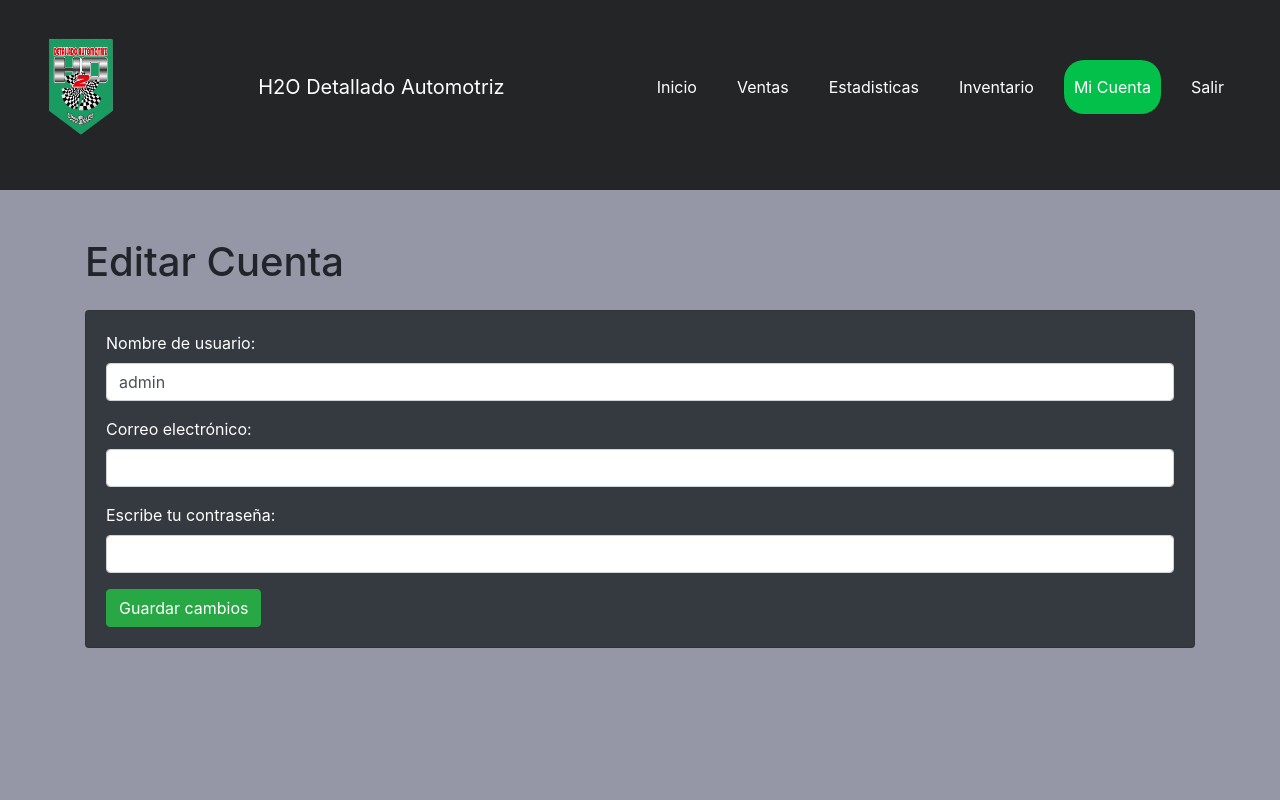
After one commit to AlbertRG/Easywash-Web, a Django app: page /editar-cuenta in a window 1280 px wide. The commit adds this page. Run offline with Django 3.2, Linux system fonts and the light colour scheme; a user stored in the database is signed in.

Commit message:
envio pdf y apartado mi cuenta

```diff
--- a/adminpages/templates/adminpages/inventario-edicion.html
+++ b/adminpages/templates/adminpages/inventario-edicion.html
@@ -14,7 +14,7 @@
         {% endfor %}
       {% endif %}
         <h2>Edición de Producto</h2>
-        <div class="card">
+        <div class="card bg-dark">
             <div class="card-body">
                 <form action="/org/editarInventario" method="POST">{% csrf_token %}
                   <input type="hidden" id="txtCodigo" name="txtCodigo" value="{{inventory.sku}}" class="form-control" placeholder="SKU">
--- a/adminpages/templates/adminpages/inventario.html
+++ b/adminpages/templates/adminpages/inventario.html
@@ -13,7 +13,7 @@
         {% endfor %}
         {% endif %}
         <h2>Gestión de Inventario</h2>
-        <div class="card">
+        <div class="card bg-dark">
             <div class="card-body">
                 <form action="registrarArticulo" method="POST">{% csrf_token %}
                     <div class="form-group">
--- /dev/null
+++ b/home/templates/home/change_data_account.html
@@ -0,0 +1,39 @@
+{% extends "base.html" %}
+{% block title %} - Editar Cuenta {% endblock %}
+{% block content %}
+<div class="container mt-5">
+    <h1 class="mb-4">Editar Cuenta</h1>
+    <div class="card bg-dark text-white"> <!-- Agrega la clase bg-dark para el fondo negro y text-white para el texto en blanco -->
+        {% if messages %}
+        {% for message in messages %}
+        <div class="alert alert-dismissible {% if message.tags == 'error' %} alert-warning {% else %} alert-success {% endif %}">
+            <button type="button" class="close" data-dismiss="alert">&times;</button>
+            <strong class="text-dark">{{ message }}</strong>
+        </div>
+        {% endfor %}
+      {% endif %}
+        <div class="card-body">
+            <form method="post">
+                {% csrf_token %}
+                <div class="form-group">
+                    <label for="username">Nombre de usuario:</label>
+                    <input type="text" class="form-control" id="username" name="username" value="{{ user.username }}">
+                </div>
+
+                <div class="form-group">
+                    <label for="email">Correo electrónico:</label>
+                    <input type="email" class="form-control" id="email" name="email" value="{{ user.email }}">
+                </div>
+
+                <div class="form-group">
+                    <label for="password">Escribe tu contraseña:</label>
+                    <input type="password" class="form-control" id="password" name="password">
+                </div>
+
+                <button type="submit" class="btn btn-success">Guardar cambios</button> <!-- Cambia la clase a btn-success para un botón verde -->
+            </form>
+        </div>
+    </div>
+</div>
+
+{% endblock %}
--- a/home/templates/home/index.html
+++ b/home/templates/home/index.html
@@ -14,7 +14,7 @@
     {% endif %}
       <div class="registration_form">
           <div class="card-body">
-            <div class="title">Registrar Servicio </div>
+            <div class="title">Registrar Servicio </div><br>
 
               <form action="registrarServicio" method="POST">{% csrf_token %}
                 <input type="hidden" id="txtCodigo" name="txtCodigo" class="form-control" placeholder="SKU">
--- a/home/urls.py
+++ b/home/urls.py
@@ -11,5 +11,6 @@ urlpatterns = [
     path('forget-password' , views.ForgetPassword , name="forget-password"),
     path('change-password/<token>/' , views.ChangePassword , name="change_password"),
     path('otp_verification',views.otp_verification,name="otp_verification"),
+    path('editar-cuenta', views.editar_cuenta, name='editar-cuenta'),
 
 ]
--- a/home/views.py
+++ b/home/views.py
@@ -1,6 +1,7 @@
 from django.shortcuts import render
 from django.utils import timezone
 import pytz
+from cryptography.fernet import Fernet
 # Create your views here.
 from django.shortcuts import render
 from django.http import HttpResponse
@@ -26,6 +27,31 @@ from django.core.mail import send_mail
 from django.contrib.auth import authenticate, login
 from django.views.generic.base import RedirectView
 from django.contrib import messages
+
+#Editar cuenta
+@login_required
+def editar_cuenta(request):
+    if request.method == 'POST':
+        # Obtener los datos del formulario
+        new_username = request.POST.get('username')
+        new_email = request.POST.get('email')
+        password = request.POST.get('password')
+
+        # Verificar la contraseña del usuario actual
+        user = authenticate(username=request.user.username, password=password)
+
+        if user is not None:
+            # La contraseña es válida, actualiza los datos de la cuenta
+            request.user.username = new_username
+            request.user.email = new_email
+            request.user.save()
+
+            messages.success(request, 'Los cambios se han guardado correctamente.')
+            return redirect('editar-cuenta')  # Redirecciona a la misma página después de guardar los cambios.
+        else:
+            messages.error(request, 'Contraseña incorrecta. Los cambios no se han guardado.')
+
+    return render(request, 'home/change_data_account.html')
 
 
 def LogOut(request):
@@ -311,9 +337,19 @@ def ServicioRegistrar(request):
 
 
     try:
+      key = Fernet.generate_key()
+      fernet = Fernet(key)
+      encrypted_name = fernet.encrypt(name.encode())
+      encrypted_last_name = fernet.encrypt(last_name.encode())
+      encrypted_phone= fernet.encrypt(phone.encode())
+      encrypted_service = fernet.encrypt(service.encode())
+      encrypted_plate = fernet.encrypt(plate.encode())
+      encrypted_total = fernet.encrypt(total.encode())
+
       servicio = ServicePage.objects.create(
-      first_name=name, last_name=last_name, phone=phone, type_service=service, plate_code=plate, price=total)
+      first_name=encrypted_name, last_name=encrypted_last_name, phone=encrypted_phone, type_service=encrypted_service, plate_code=encrypted_plate, price=total)
       messages.success(request, 'Servicio registrado!')
+      print("DOOOOOOOOOOOOOOOOOOONEEEEEEEEE")
     except Exception as e:
       print(e)
     return redirect('home')
--- a/static/templates/base.html
+++ b/static/templates/base.html
@@ -48,6 +48,9 @@
           background-color: #03c04a; /* Cambia el color de fondo al seleccionar */
           color: #fff; /* Cambia el color del texto al seleccionar */
         }
+        body{
+          background: #9597a6;
+        }
     </style>
     <script
       src="https://code.jquery.com/jquery-3.4.1.slim.min.js"
@@ -82,8 +85,11 @@
           <li class="item {% if view_name == 'ventas' %} selected{% endif %}"><a href="{% url 'ventas' %}">Ventas</a></li>
           <li class="item {% if view_name == 'estadisticas' %} selected{% endif %}"><a href="{% url 'estadisticas' %}">Estadisticas</a></li>
           <li class="item {% if view_name == 'inventario' %} selected{% endif %}"><a href="{% url 'inventario' %}">Inventario</a></li>
+          <li class="item {% if view_name == 'editar-cuenta' %} selected{% endif %}"><a href="{% url 'editar-cuenta' %}">Mi Cuenta</a></li>
+
           {% endwith %}
-          <li class="item button"><a href="{% url 'logout' %}">Salir</a></li>
+
+          <li class="item"><a href="{% url 'logout' %}">Salir</a></li>
           <li class="toggle"><span class="bars"></span></li>
         </ul>
       </nav>
```
Also changed, not shown: adminpages/templates/adminpages/ventas.html (+0 -32 lines), db.sqlite3.
